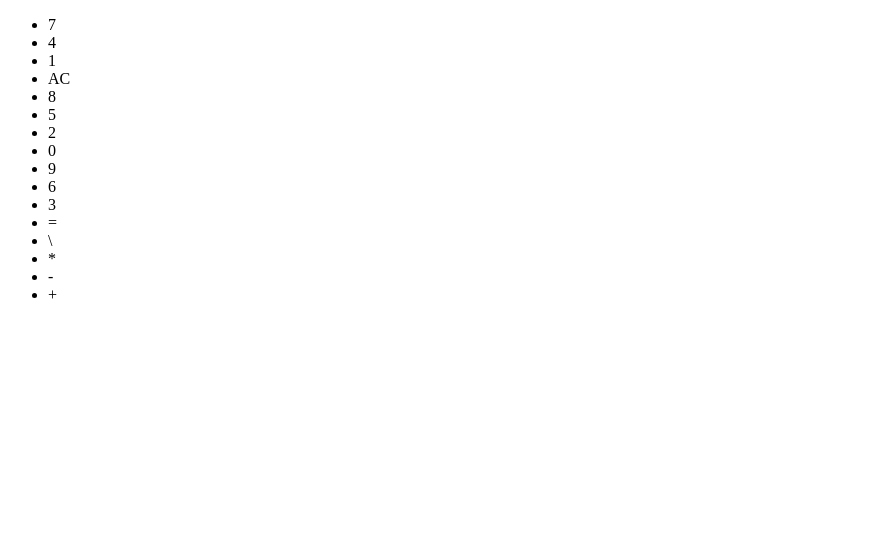
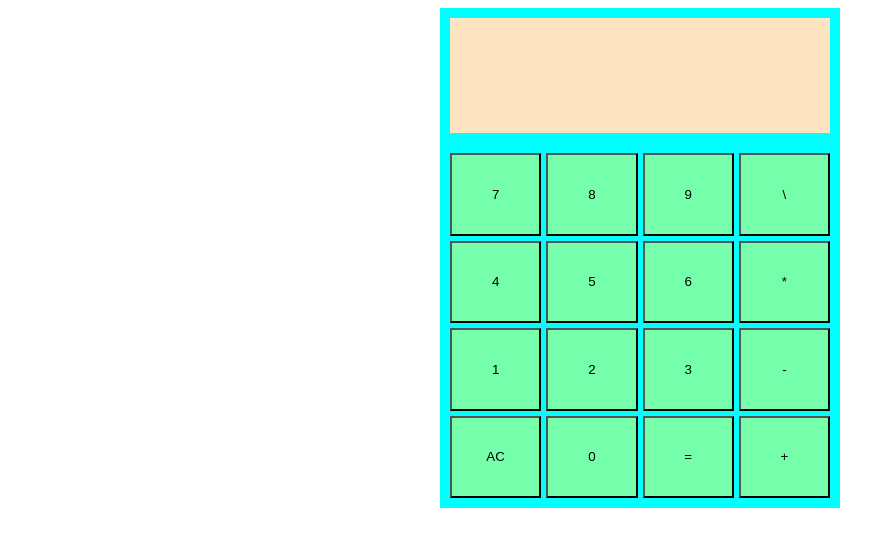
Before and after one commit to Sanchopper/calculator, a plain HTML site: page index.html in a window 1280 px wide. Shown: the whole page, without its empty margins (0-871 px from the left). Drawn offline with Linux system fonts and the light colour scheme.

Commit message:
readable UI

```diff
--- a/index.html
+++ b/index.html
@@ -9,33 +9,33 @@
 </head>
 <body>
     <div class="calculator">
-        <div class="display"></div>
-        <ul class="buttons">
+        <div class="monitor"></div>
+        <div class="buttons">
             <div class="row">
-                <li class="btn" id="">7</li>
-                <li class="btn" id="">4</li>
-                <li class="btn" id="">1</li>
-                <li class="btn" id="">AC</li>
+                <button class="btn" id="">7</button>
+                <button class="btn" id="">4</button>
+                <button class="btn" id="">1</button>
+                <button class="btn" id="">AC</button>
             </div>
             <div class="row">
-                <li class="btn" id="">8</li>
-                <li class="btn" id="">5</li>
-                <li class="btn" id="">2</li>
-                <li class="btn" id="">0</li>
+                <button class="btn" id="">8</button>
+                <button class="btn" id="">5</button>
+                <button class="btn" id="">2</button>
+                <button class="btn" id="">0</button>
             </div>
             <div class="row">
-                <li class="btn" id="">9</li>
-                <li class="btn" id="">6</li>
-                <li class="btn" id="">3</li>
-                <li class="btn" id="">=</li>
+                <button class="btn" id="">9</button>
+                <button class="btn" id="">6</button>
+                <button class="btn" id="">3</button>
+                <button class="btn" id="">=</button>
             </div>
             <div class="row">
-                <li class="btn" id="">\</li>
-                <li class="btn" id="">*</li>
-                <li class="btn" id="">-</li>
-                <li class="btn" id="">+</li>
+                <button class="btn" id="">\</button>
+                <button class="btn" id="">*</button>
+                <button class="btn" id="">-</button>
+                <button class="btn" id="">+</button>
             </div>
-        </ul>
+        </div>
     </div>
 </body>
 </html>
--- a/style.css
+++ b/style.css
@@ -0,0 +1,40 @@
+.calculator {
+    display: flex;
+    flex-direction: column;
+    height: 500px;
+    width: 400px;
+    background-color: aqua;
+
+}
+
+body {
+    display: flex;
+    align-items: center;
+    justify-content: center;
+}
+
+.buttons {
+    display: flex;
+    gap: 5px;
+    flex: 3;
+    margin: 10px;
+}
+
+.monitor {
+    flex: 1;
+    background-color: bisque;
+    margin: 10px;
+}
+
+
+.row {
+    flex: 1;
+    gap: 5px;
+    display: flex;
+    flex-direction: column;
+}
+.btn {
+    flex: 1;
+    background-color: rgb(118, 255, 170);
+
+}
```
